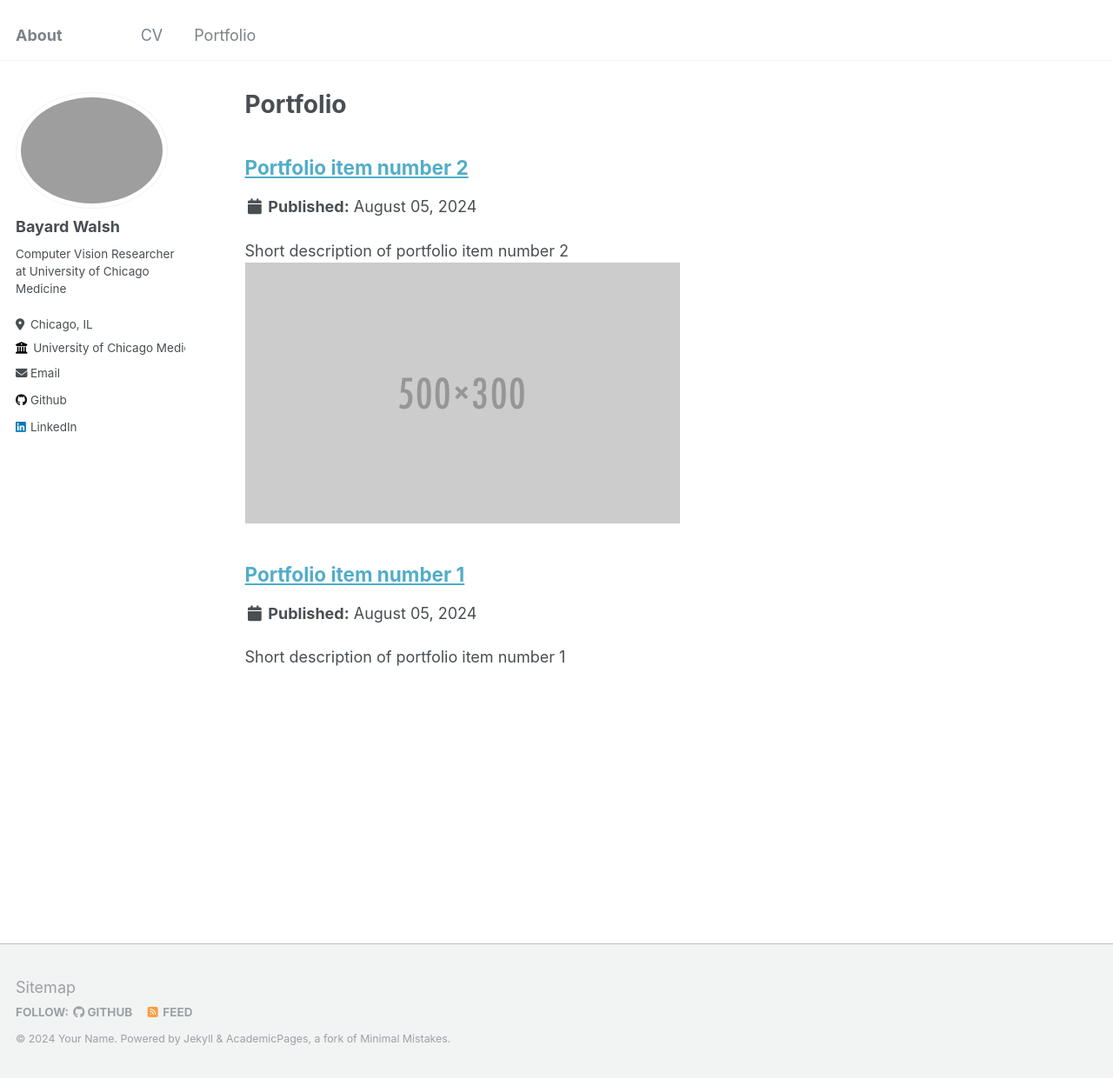
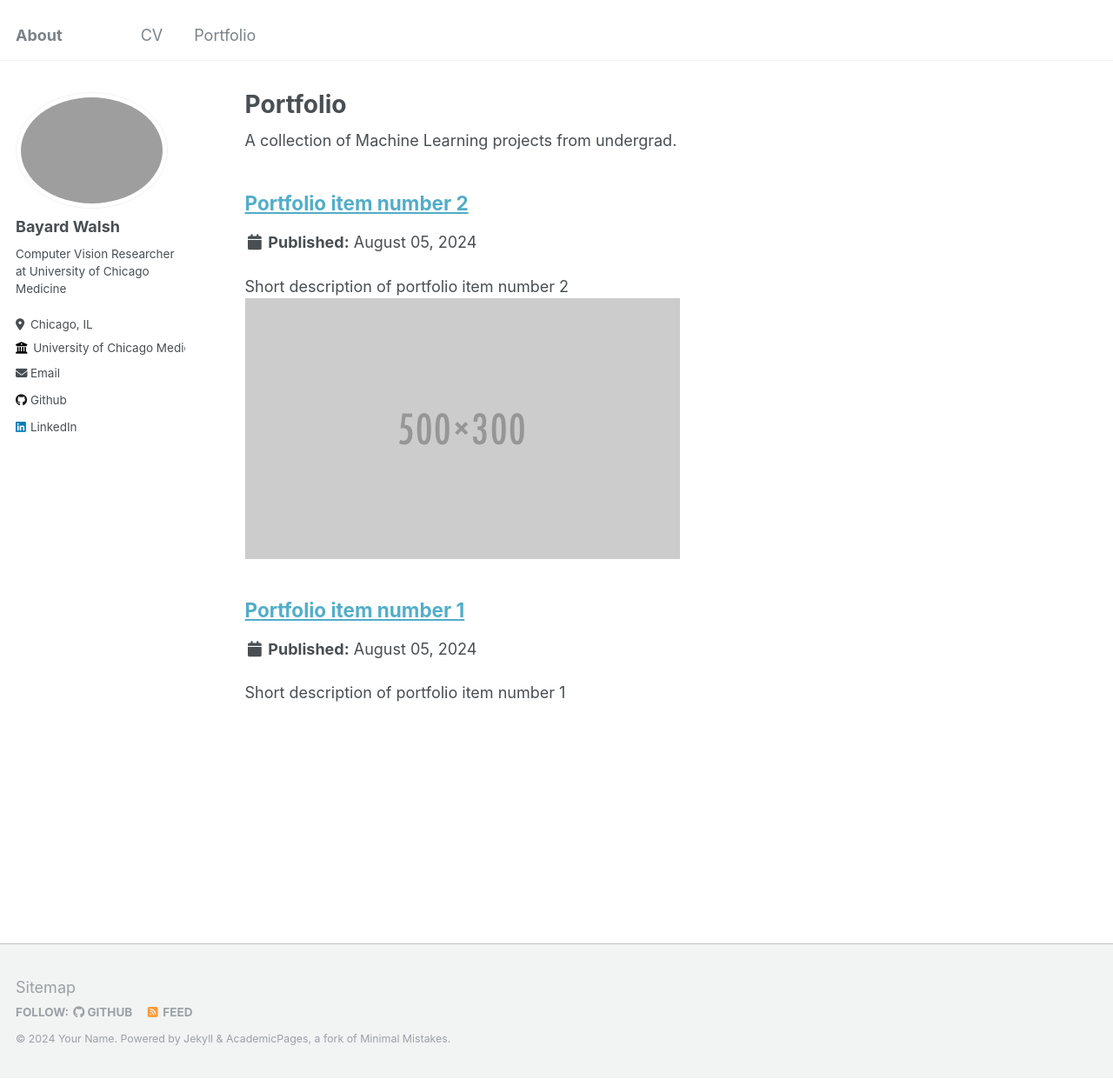
Before and after one commit to bkwalsh/bkwalsh.github.io, a Jekyll site: the page built from _pages/portfolio.html, in a window 1280 px wide and 1241 px high. Shown: the whole window at 87% size. Built offline with Jekyll 4.4.1, drawn with Linux system fonts in a browser that asks for light colours.

Commit message:
Update portfolio.html

```diff
--- a/_pages/portfolio.html
+++ b/_pages/portfolio.html
@@ -7,6 +7,7 @@ author_profile: true
 
 {% include base_path %}
 
+A collection of Machine Learning projects from undergrad.
 
 {% for post in site.portfolio reversed %}
   {% include archive-single.html %}
```
